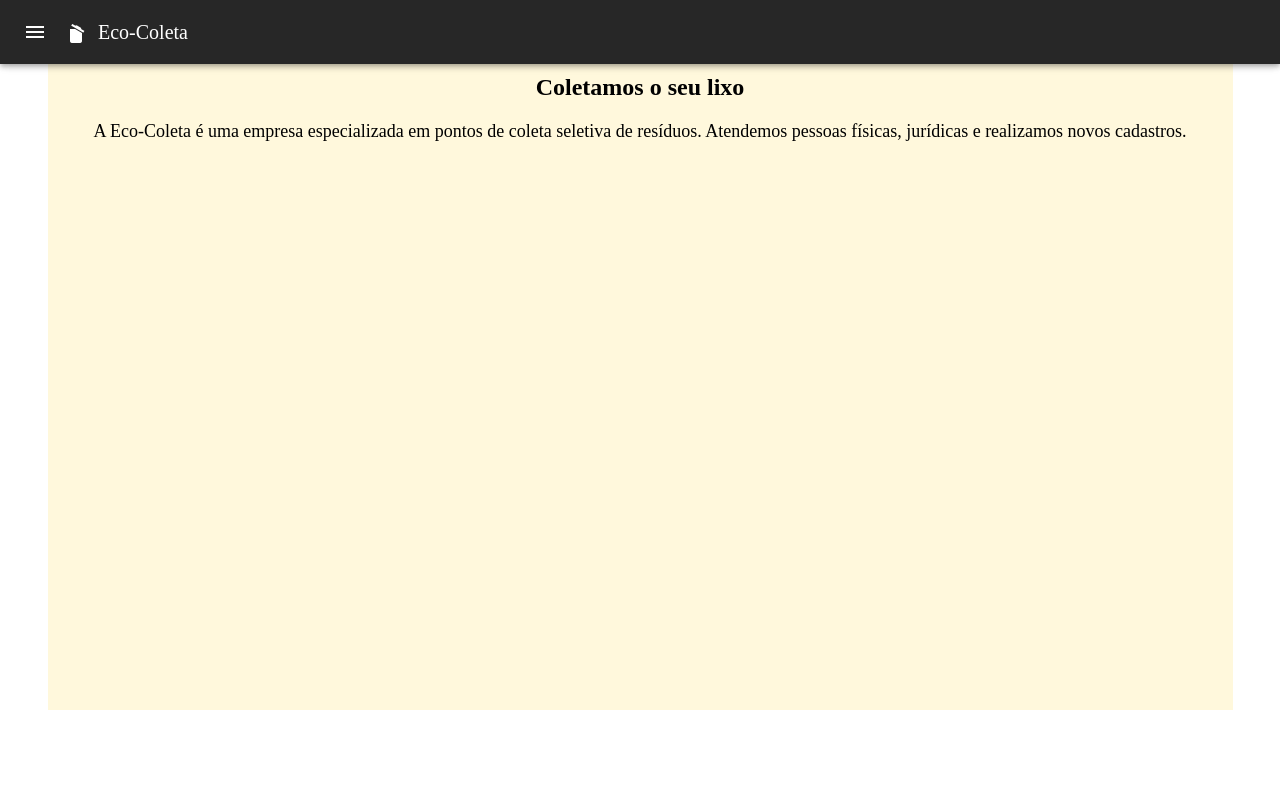
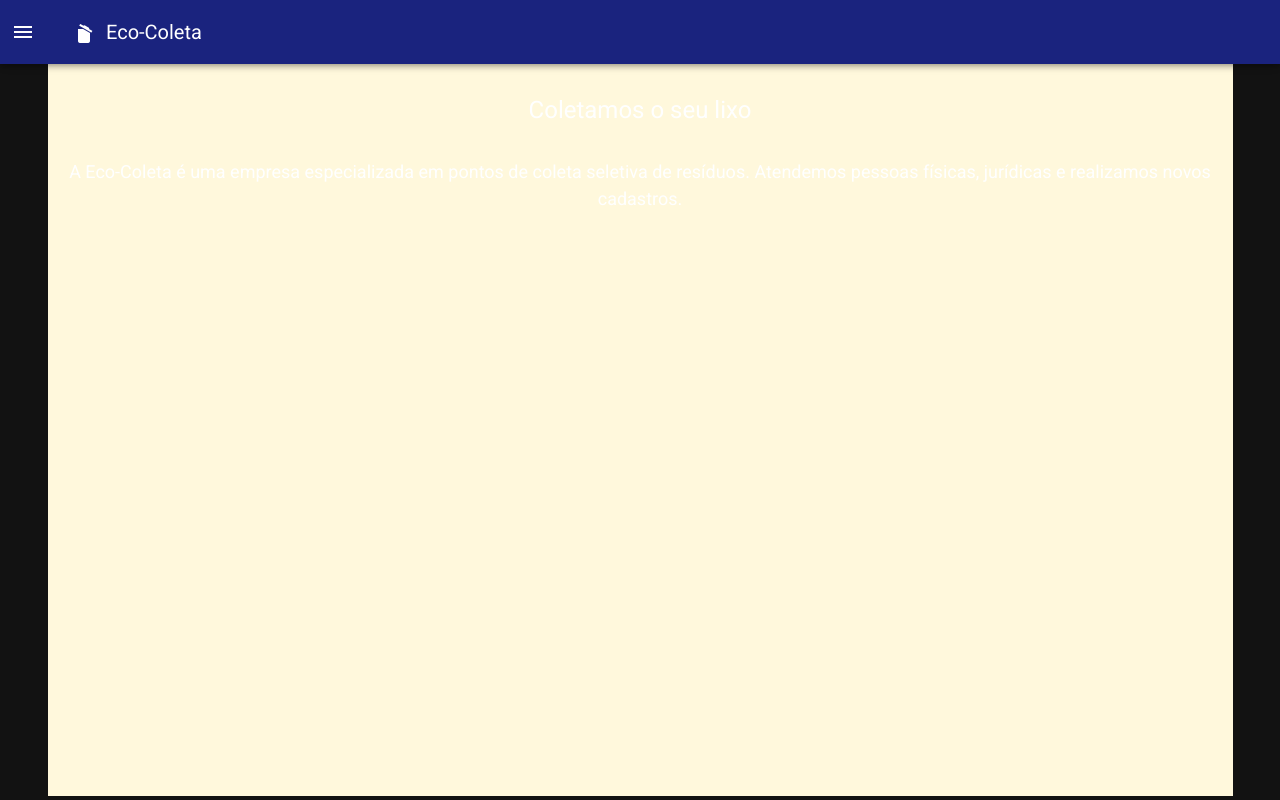
Before and after one commit to rbrthmn/iteris-decola, a Vue app: page / in a window 1280 px wide. Built offline with nearby package versions, Linux system fonts and the light colour scheme.

Commit message:
fix: fixing wrong tag

```diff
--- a/src/App.vue
+++ b/src/App.vue
@@ -1,15 +1,17 @@
 <template>
-  <div>
+  <v-app>
     <v-app-bar app color="indigo darken-4" dark>
       <v-app-bar-nav-icon @click="drawer = true"></v-app-bar-nav-icon>
 
-      <v-toolbar-title><v-icon>mdi-delete-empty</v-icon>Eco-Coleta</v-toolbar-title>
-
+      <v-toolbar-title
+        ><v-icon>mdi-delete-empty</v-icon>Eco-Coleta</v-toolbar-title
+      >
     </v-app-bar>
     <v-navigation-drawer v-model="drawer" absolute temporary>
       <v-list nav dense>
         <v-list-item-group
-          v-model="group" class="list-item"
+          v-model="group"
+          class="list-item"
           active-class="deep-purple--text text--accent-4"
         >
           <router-link to="/">
@@ -56,21 +58,18 @@
               <v-list-item-title>Lista de Pontos de Coleta</v-list-item-title>
             </v-list-item>
           </router-link>
-
         </v-list-item-group>
       </v-list>
     </v-navigation-drawer>
     <v-main>
-      <router-view/>
+      <router-view />
     </v-main>
-  </div>
-
+  </v-app>
 </template>
 
 <script>
-
 export default {
-  name: 'App',
+  name: "App",
 
   data: () => ({
     drawer: false,
@@ -79,7 +78,7 @@ export default {
 };
 </script>
 <style scoped>
-  .v-icon{
+.v-icon {
   padding-right: 10px;
 }
 </style>
```
Lines whose indentation alone changed are shown as unchanged.
